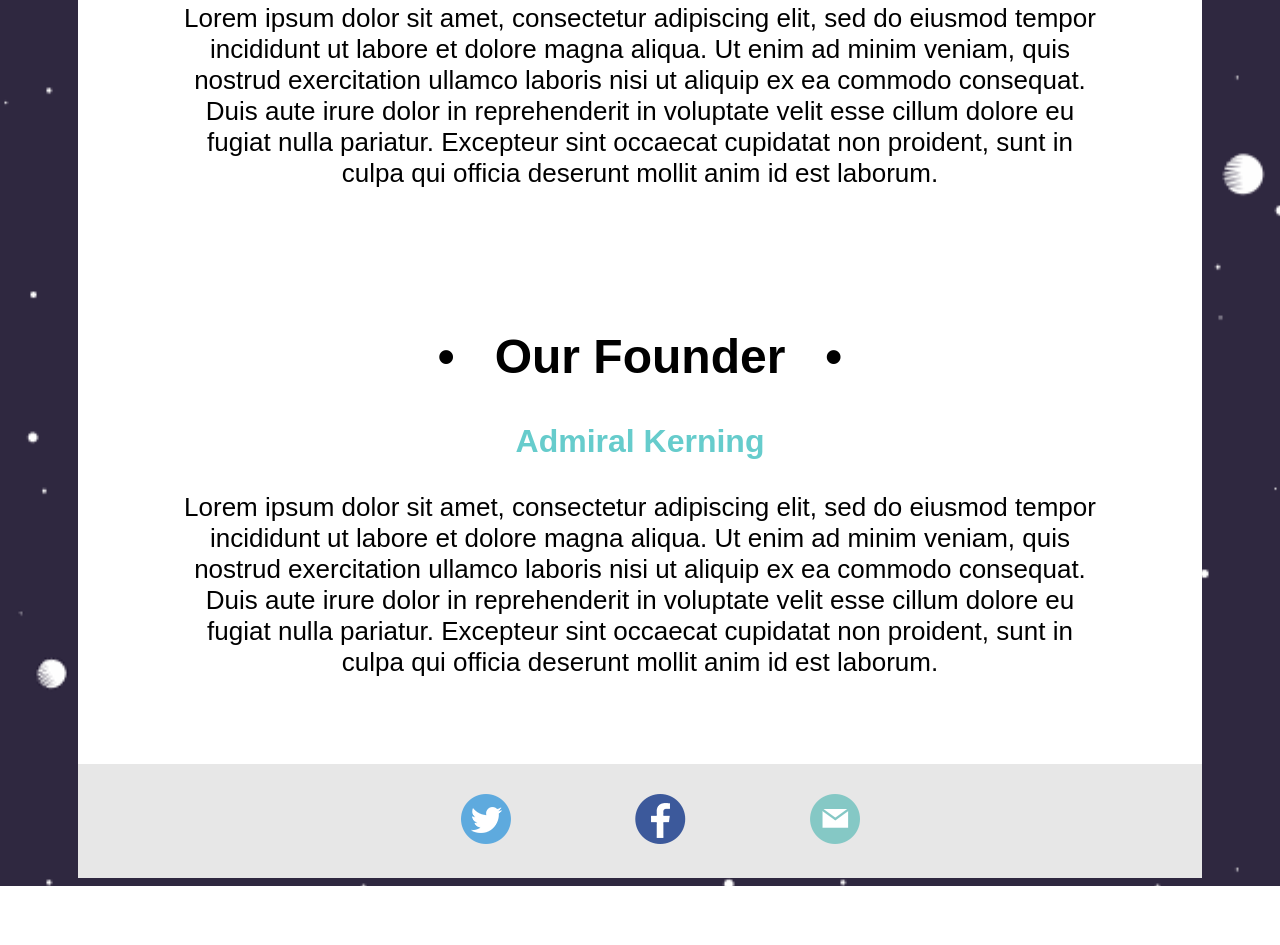
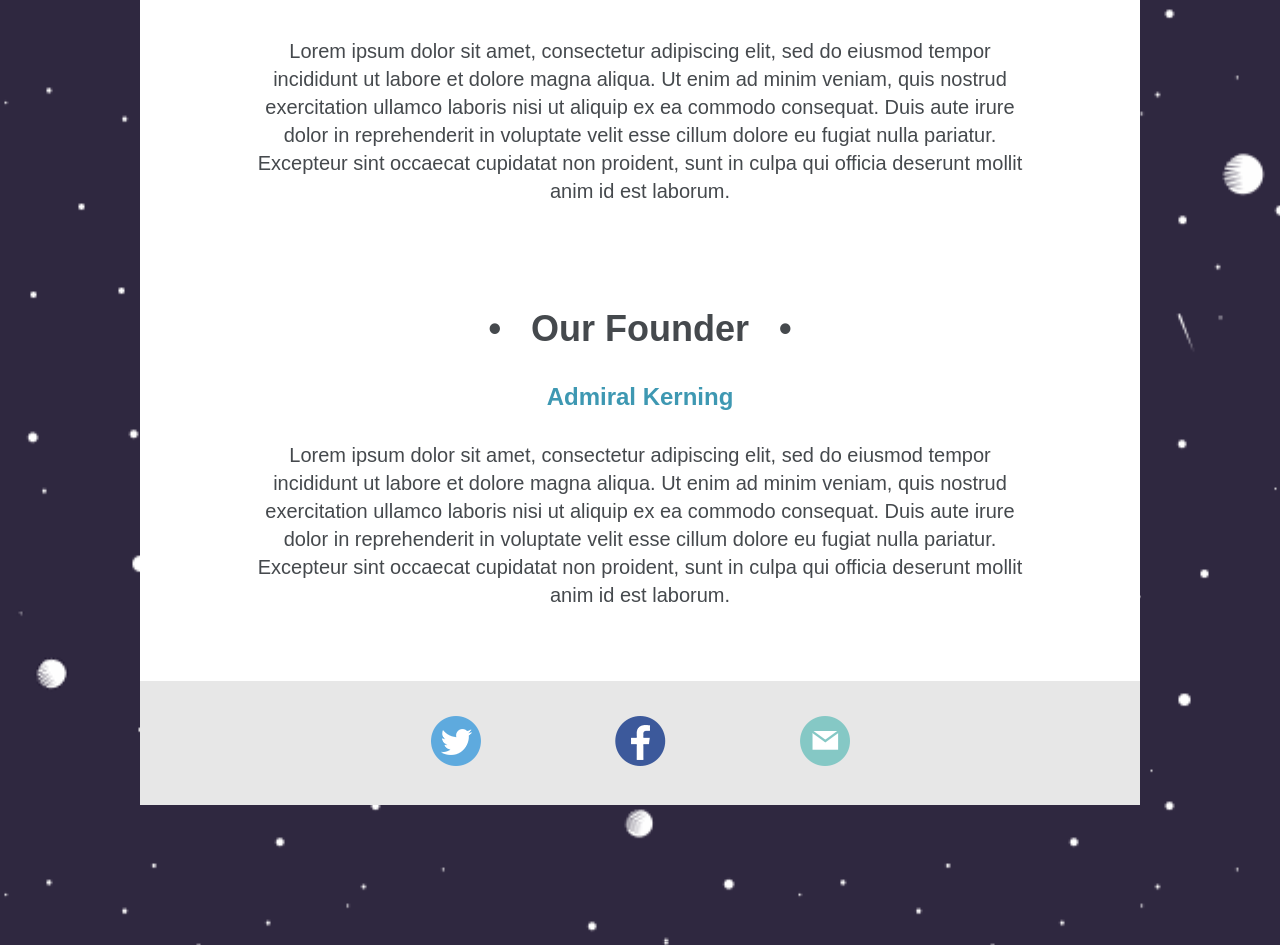
Before and after one commit to mgborgman/ls_201_company_splash_page_project, a plain HTML site: page index.html in a window 1280 px wide. Shown: the part 643-1588 px from the top of the page. Before the commit the page ends 1529 px from the top, so only its background shows below. Drawn offline with Linux system fonts and the light colour scheme.

Commit message:
Updated measurments to be more accurate to PSD while becoming more familiar with Photoshop

```diff
--- a/index.html
+++ b/index.html
@@ -3,6 +3,7 @@
 <head>
   <title>Space Design</title>
   <meta charset="utf-8">
+  <link rel="stylesheet" type="text/css" href="whitespace-reset.css">
   <link rel="stylesheet" type="text/css" href="styles.css">
 </head>
 <body>
--- a/styles.css
+++ b/styles.css
@@ -1,63 +1,63 @@
 body {
-	background: url("./img/bg_body.gif") repeat;
-}
-
-header h1 {
-	/*background-color: green;*/
-	margin-top: 130px;
-	margin-bottom: 70px;
+	width: 1200px;
+	margin: 0 auto;
+	background: #2f2840 url("img/bg_body.gif") repeat;
 }
 
 header {
+	width: 1000px;
+	margin: 160px auto 95px auto;
 	text-align: center;
 }
 
-p,
-h2,
-h3 {
-	font-family: Avenir, sans-serif;
+main {
+	width: 1000px;
+	margin: 0 auto 140px auto;
+	background: #fff;
+	text-align: center;
 }
 
+h2,
+h3,
+p {
+	font-family: Avenir, sans-serif;
+	line-height: 28px;
+}
 
+h2,
+p {
+	color: #45494d;
+}
+
+h2 {
+	font-size: 36px;
+	font-weight: 600;
+	padding: 110px 0 40px 0;
+}
+
+h3 {
+	font-size: 24px;
+	font-weight: 600;
+	color: #3e98b2;
+	padding-bottom: 30px;
+}
 
 p {
-	font-size: 26px;
-	margin-left: 100px;
-	margin-right: 100px;
+	font-size: 20px;
+	font-weight: 400;
+	padding: 0 115px 0 115px;
 }
 
 h3 + p {
-	padding-bottom: 60px;
-}
-
-h2 {
-	padding-top: 100px;
-	font-size: 48px;
-}
-
-h3 {
-	font-size: 32px;
-	color: #66cccc;
-}
-
-main {
-	background-color: #ffffff;
-	margin-left: 70px;
-	margin-right: 70px;
-	text-align: center;
+	padding-bottom: 72px;
 }
 
 footer {
+	width: 1000px;
 	background-color: #e7e7e7;
-	text-align: center;
 }
 
-footer ul {
-	margin: 0 auto;
+footer ul li{
+	display: inline-block;
+	padding: 35px 65px 35px 65px;
 }
-
-footer ul li {
-	margin: 30px 60px;
-	display: inline-block;
-	text-decoration: none;
-}
--- /dev/null
+++ b/whitespace-reset.css
@@ -0,0 +1,22 @@
+/*
+----------------------------------------
+Tantek Celik's Whitepsace Reset
+     Author:    Tantek Celik, Shane Riley
+    Version:    (CC) 2010 Some Rights Reserved - http://creativecommons.org/licenses/by/2.0
+Description:  Resets default styling of common browsers to a common base
+----------------------------------------
+*/
+
+ul,ol { list-style: none; }
+h1,h2,h3,h4,h5,h6,pre,code { font-size: 1em; }
+ul,ol,li,h1,h2,h3,h4,h5,h6,pre,form,body,html,p,blockquote,fieldset,input,dl,dt,dd, figure, figcaption {
+  margin: 0;
+  padding: 0; }
+a img,:link img,:visited img, fieldset { border: none; }
+address { font-style: normal; }
+header, section, article, nav, footer, hgroup, details, summary, figure, main { display: block; }
+mark {
+  color: inherit;
+  background: transparent; }
+abbr { border: none; }
+summary::-webkit-details-marker { display: none; }
```
